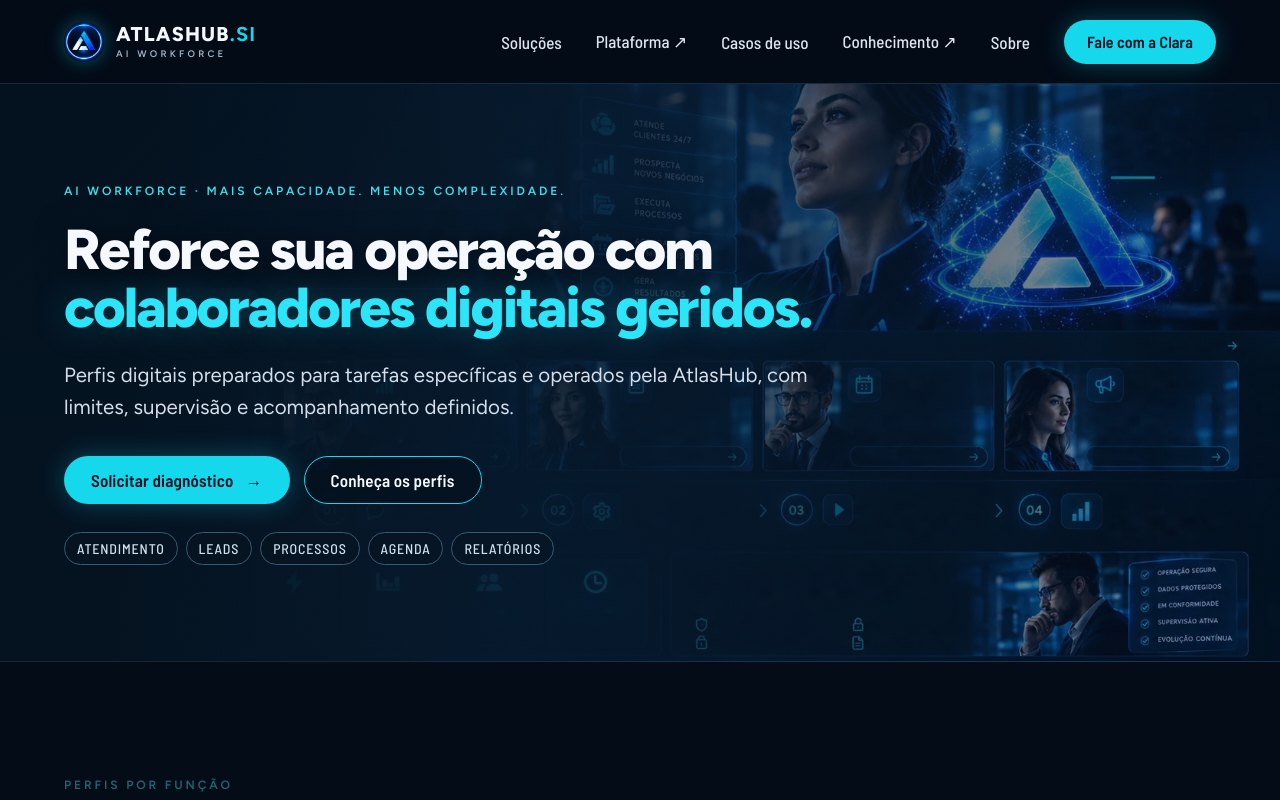
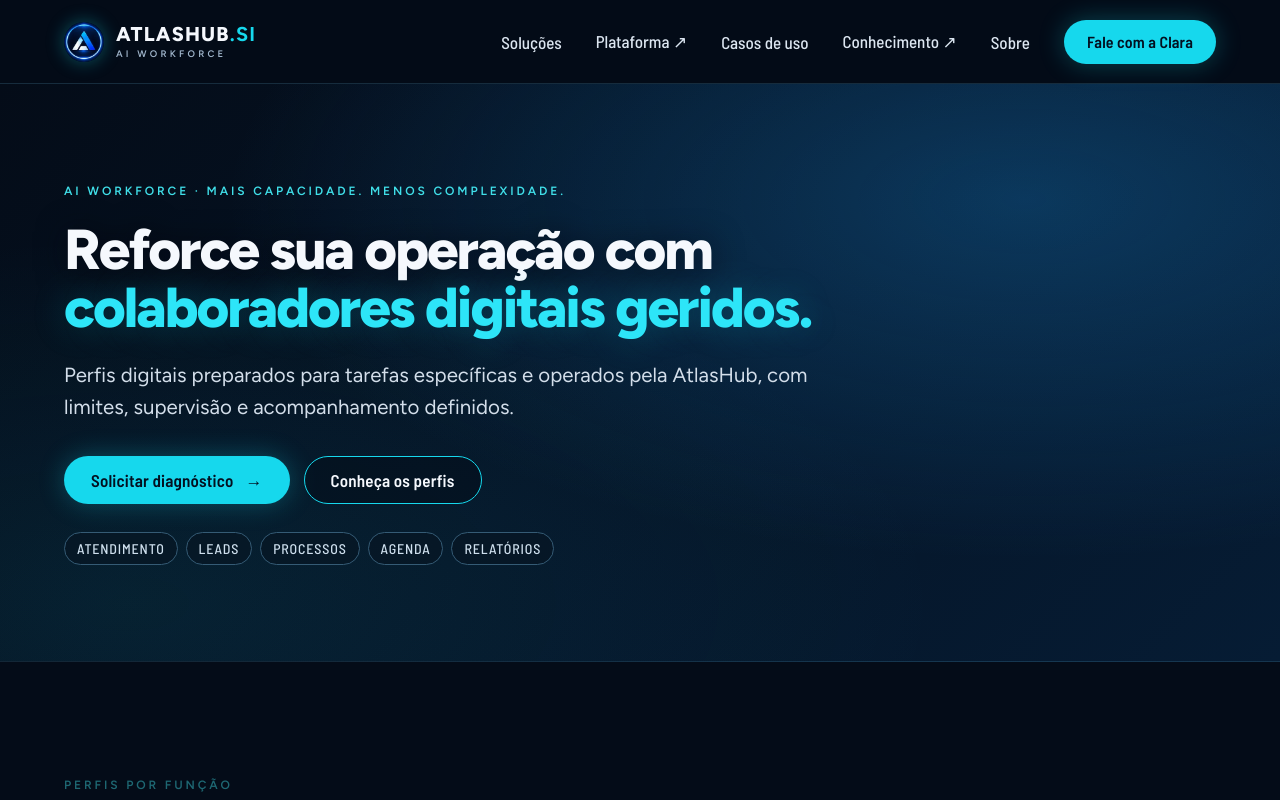
Before and after one commit to atlashub-digital/AtlasHub.Si, a Next.js app: page /solucoes/ai-workforce in a window 1280 px wide. Shown: the top 800 px of the page. Built offline with nearby package versions, Linux system fonts and the light colour scheme.

Commit message:
fix(visual): deterministic original art paths without inline React style

```diff
--- a/app/solucoes/ai-workforce/page.tsx
+++ b/app/solucoes/ai-workforce/page.tsx
@@ -21,7 +21,7 @@
 
       <Header current="/solucoes/ai-workforce" />
       <main>
-        <section className="vp-hero atlas-solution-hero" style={{"--atlas-restored-art":"url(/mockups/ai-workforce.webp)"} as React.CSSProperties} aria-labelledby="aiw-title">
+        <section className="vp-hero atlas-solution-hero atlas-solution-hero-workforce" aria-labelledby="aiw-title">
           <div className="vp-wrap" style={{ gridTemplateColumns: "1fr", minHeight: 0, paddingTop: 96, paddingBottom: 96 }}>
             <div>
               <p className="vp-eyebrow">AI Workforce · Mais capacidade. Menos complexidade.</p>
```
